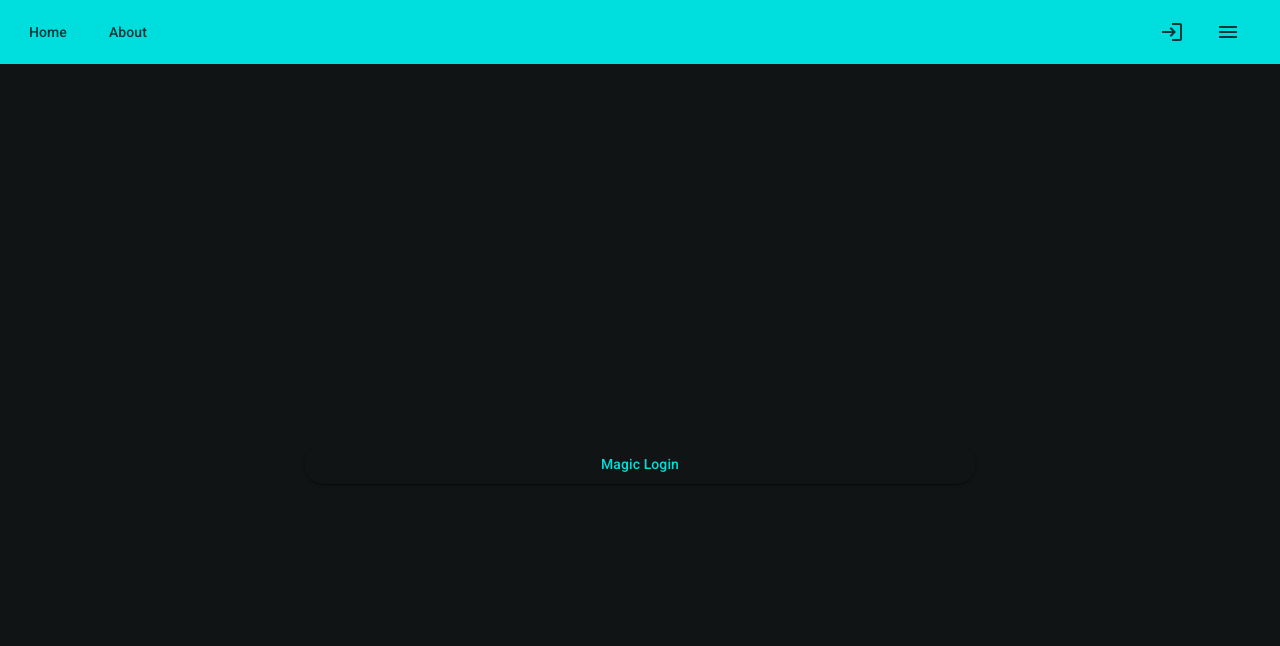
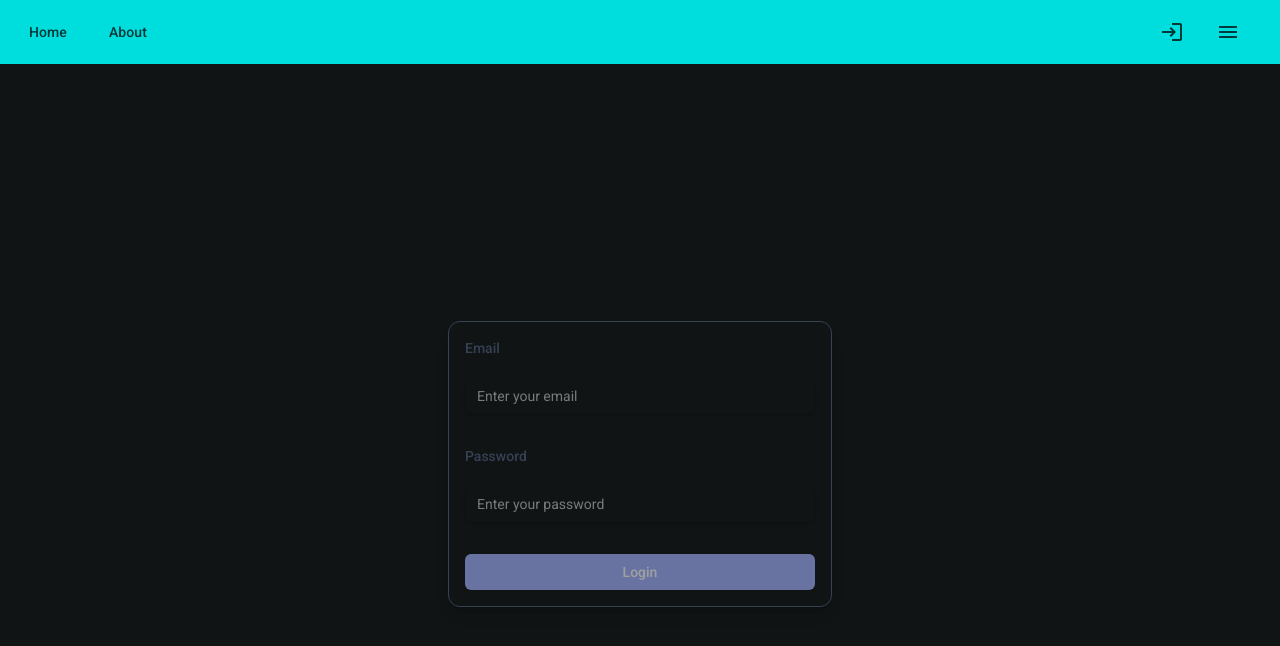
Before and after one commit to msgsummerpractice/salat_tamas, an Angular app in the folder angular-learning/: page /login in a window 1280 px wide. Shown: the top 646 px of the page. Built offline with nearby package versions, Linux system fonts and the light colour scheme; no server answers.

Commit message:
Finished Reactive Forms chapter: - create login form using NonNullableFormBuilder - use typed FormGroup for full type safety - add validators for both fields - on submit, log the form values - use formControlName in template to bind input fields - disable submit button when form is invalid

```diff
--- a/angular-learning/src/app/app.html
+++ b/angular-learning/src/app/app.html
@@ -1,6 +1,6 @@
 <div
   id="app-container"
-  class="flex mat-bg-surface mat-text-on-surface items-center justify-center flex-col"
+  class="flex mat-bg-surface mat-text-on-surface items-center justify-center flex-col w-full max-w-screen min-h-screen"
 >
   <mat-toolbar
     color="primary"
--- /dev/null
+++ b/angular-learning/src/app/components/login/login-form.component.html
@@ -0,0 +1,43 @@
+<form
+  novalidate
+  [formGroup]="loginFormGroup"
+  (ngSubmit)="onSubmit()"
+  class="border p-4 rounded-xl border-gray-700 w-sm h-auto flex flex-col gap-4 shadow-lg"
+>
+  <label for="email" class="block text-sm font-medium text-gray-700">Email</label>
+  <input
+    type="email"
+    id="email"
+    formControlName="email"
+    placeholder="Enter your email"
+    class="mt-1 block w-full rounded-md border-gray-300 shadow-sm focus:border-indigo-500 focus:ring-indigo-500 sm:text-sm py-2 px-3"
+  />
+  @if (
+    loginFormGroup.controls.email.invalid &&
+    (loginFormGroup.controls.email.dirty || loginFormGroup.controls.email.touched)
+  ) {
+    <div class="text-red-500 text-sm mt-1">Please enter a valid email address.</div>
+  }
+  <label for="password" class="block text-sm font-medium text-gray-700 mt-4">Password</label>
+  <input
+    type="password"
+    id="password"
+    formControlName="password"
+    placeholder="Enter your password"
+    class="mt-1 block w-full rounded-md border-gray-300 shadow-sm focus:border-indigo-500 focus:ring-indigo-500 sm:text-sm py-2 px-3"
+  />
+  @if (
+    loginFormGroup.controls.password.invalid &&
+    (loginFormGroup.controls.password.dirty || loginFormGroup.controls.password.touched)
+  ) {
+    <div class="text-red-500 text-sm mt-1">Password is required.</div>
+  }
+
+  <button
+    type="submit"
+    class="mt-4 block w-full rounded-md bg-indigo-600 py-2 px-4 text-sm font-medium text-white shadow-sm hover:bg-indigo-700 focus:outline-none focus:ring-2 focus:ring-indigo-500 focus:ring-offset-2 disabled:cursor-not-allowed disabled:bg-indigo-300 disabled:opacity-60 disabled:hover:bg-indigo-300"
+    [disabled]="loginFormGroup.invalid"
+  >
+    Login
+  </button>
+</form>
--- /dev/null
+++ b/angular-learning/src/app/components/login/login-form.component.ts
@@ -0,0 +1,40 @@
+import { Component, inject } from '@angular/core';
+import {
+  FormControl,
+  NonNullableFormBuilder,
+  Validators,
+  FormBuilder,
+  FormGroup,
+  ReactiveFormsModule,
+} from '@angular/forms';
+
+type LoginForm = {
+  email: FormControl<string>;
+  password: FormControl<string>;
+};
+
+@Component({
+  selector: 'app-login-form',
+  imports: [ReactiveFormsModule],
+  templateUrl: './login-form.component.html',
+})
+export class LoginFormComponent {
+  private readonly _formBuilder = inject(NonNullableFormBuilder);
+
+  protected readonly loginFormGroup = this._formBuilder.group<LoginForm>({
+    email: this._formBuilder.control('', [Validators.required, Validators.email]),
+    password: this._formBuilder.control('', [
+      Validators.required,
+      Validators.minLength(8),
+      Validators.pattern(/[A-Z]/),
+      Validators.pattern(/[a-z]/),
+      Validators.pattern(/[0-9]/),
+    ]),
+  });
+
+  onSubmit(): void {
+    if (this.loginFormGroup.valid) {
+      console.log('Form submitted:', this.loginFormGroup.value);
+    }
+  }
+}
--- a/angular-learning/src/app/components/login/login.component.html
+++ b/angular-learning/src/app/components/login/login.component.html
@@ -3,6 +3,6 @@
   class="flex flex-col items-center justify-center h-screen max-w-screen w-full"
 >
   <div class="flex flex-col items-center justify-center gap-4 w-6xl h-auto">
-    <app-mock-login-button></app-mock-login-button>
+    <app-login-form></app-login-form>
   </div>
 </div>
--- a/angular-learning/src/app/components/login/login.component.ts
+++ b/angular-learning/src/app/components/login/login.component.ts
@@ -1,9 +1,9 @@
 import { Component } from '@angular/core';
-import { MockLoginButtonComponent } from './mock-login-button.component';
+import { LoginFormComponent } from './login-form.component';
 
 @Component({
   selector: 'app-login',
   templateUrl: './login.component.html',
-  imports: [MockLoginButtonComponent],
+  imports: [LoginFormComponent],
 })
 export class LoginComponent {}
--- a/angular-learning/src/app/guards/auth.guard.ts
+++ b/angular-learning/src/app/guards/auth.guard.ts
@@ -1,10 +1,10 @@
 import { inject } from '@angular/core';
-import { CanActivateFn, Router } from '@angular/router';
+import { CanActivateFn, RedirectCommand, Router } from '@angular/router';
 import { AuthService } from '../services/auth.service';
 
 export const authGuard: CanActivateFn = () => {
   const authService = inject(AuthService);
   const router = inject(Router);
 
-  return authService.isAuthenticated() ? true : router.parseUrl('/login');
+  return authService.isAuthenticated() ? true : new RedirectCommand(router.parseUrl('/login'));
 };
--- a/angular-learning/src/index.html
+++ b/angular-learning/src/index.html
@@ -14,7 +14,7 @@
     />
     <link href="https://fonts.googleapis.com/icon?family=Material+Icons" rel="stylesheet" />
   </head>
-  <body>
+  <body class="max-w-screen">
     <app-root></app-root>
   </body>
 </html>
```
